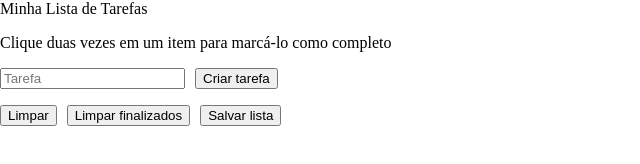
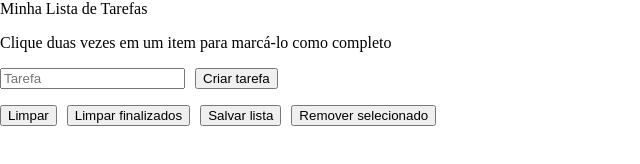
Before and after one commit to Rodrigo-Monteiro-Lima/todo_list, a website: page index.html in a window 1280 px wide. Shown: the whole page, without its empty margins (0-640 px from the left). Drawn offline with Linux system fonts and the light colour scheme.

Commit message:
Resolução do décimo quarto requisito

```diff
--- a/script.js
+++ b/script.js
@@ -86,6 +86,18 @@ btnSave.addEventListener('click', function() {
 
 });
 
+let btnRemoveSelected = document.createElement('button');
+btnRemoveSelected.id = 'remover-selecionado';
+btnRemoveSelected.innerText = 'Remover selecionado';
+document.body.appendChild(btnRemoveSelected);
+btnRemoveSelected.addEventListener('click', function() {
+  for (let index = 0; index < li.length; index += 1) {
+    if (li[index].className.includes('selected')) {
+      li[index].remove();
+    }
+  }
+})
+
 // Parte do código foi feito com auxilio do exemplo sobre webStorage do Course
 function start() {
   if (localStorage.getItem('list') === null || localStorage.getItem('class') === null ) {
@@ -105,4 +117,4 @@ function start() {
 
 window.onload = function() {
   start();
-}
+};
--- a/style.css
+++ b/style.css
@@ -29,3 +29,7 @@ body {
 #salvar-tarefas {
   margin-left: 10px;
 }
+
+#remover-selecionado {
+  margin-left: 10px;
+}
```
Also changed, not shown: 6 other files.
